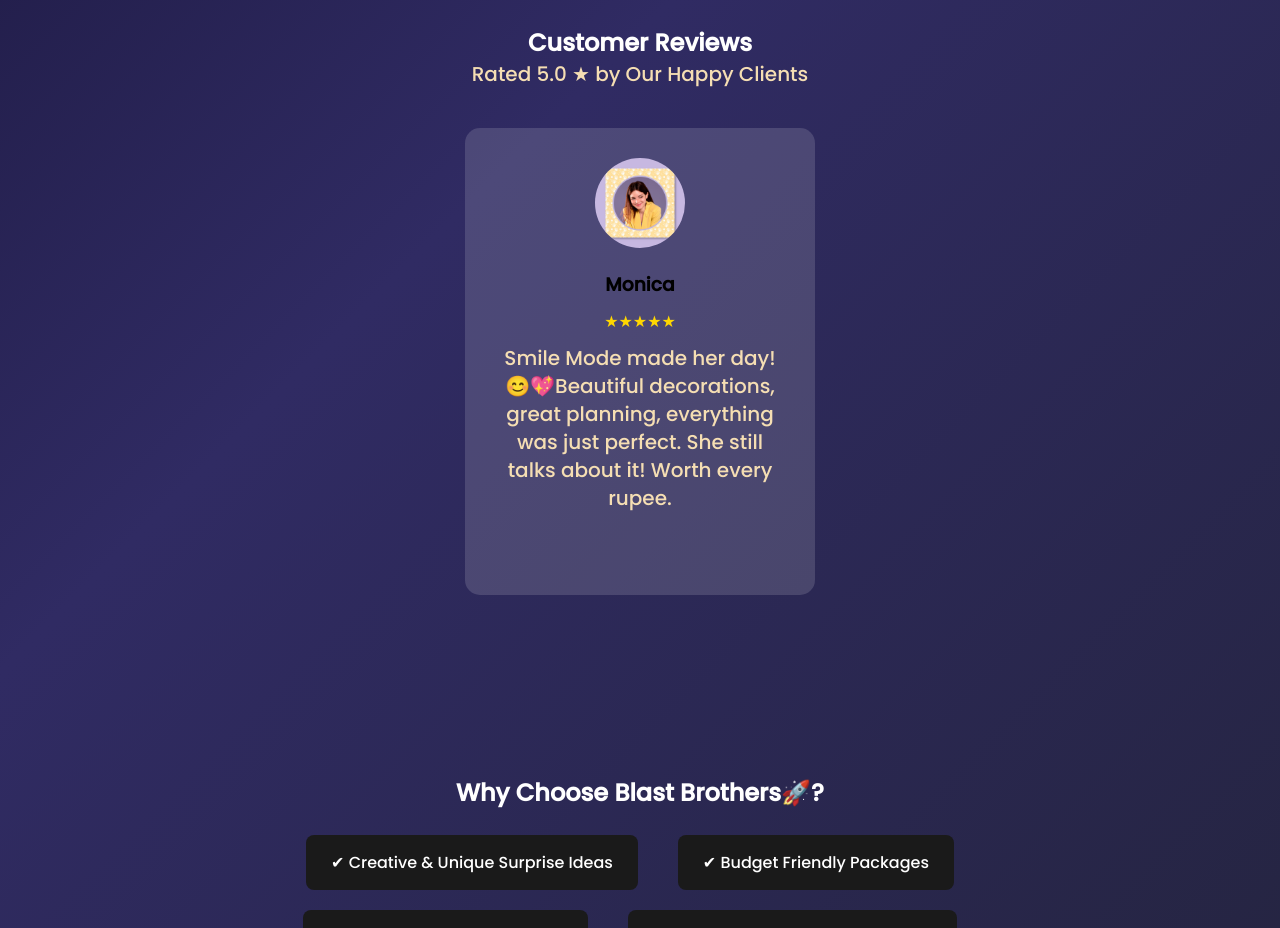
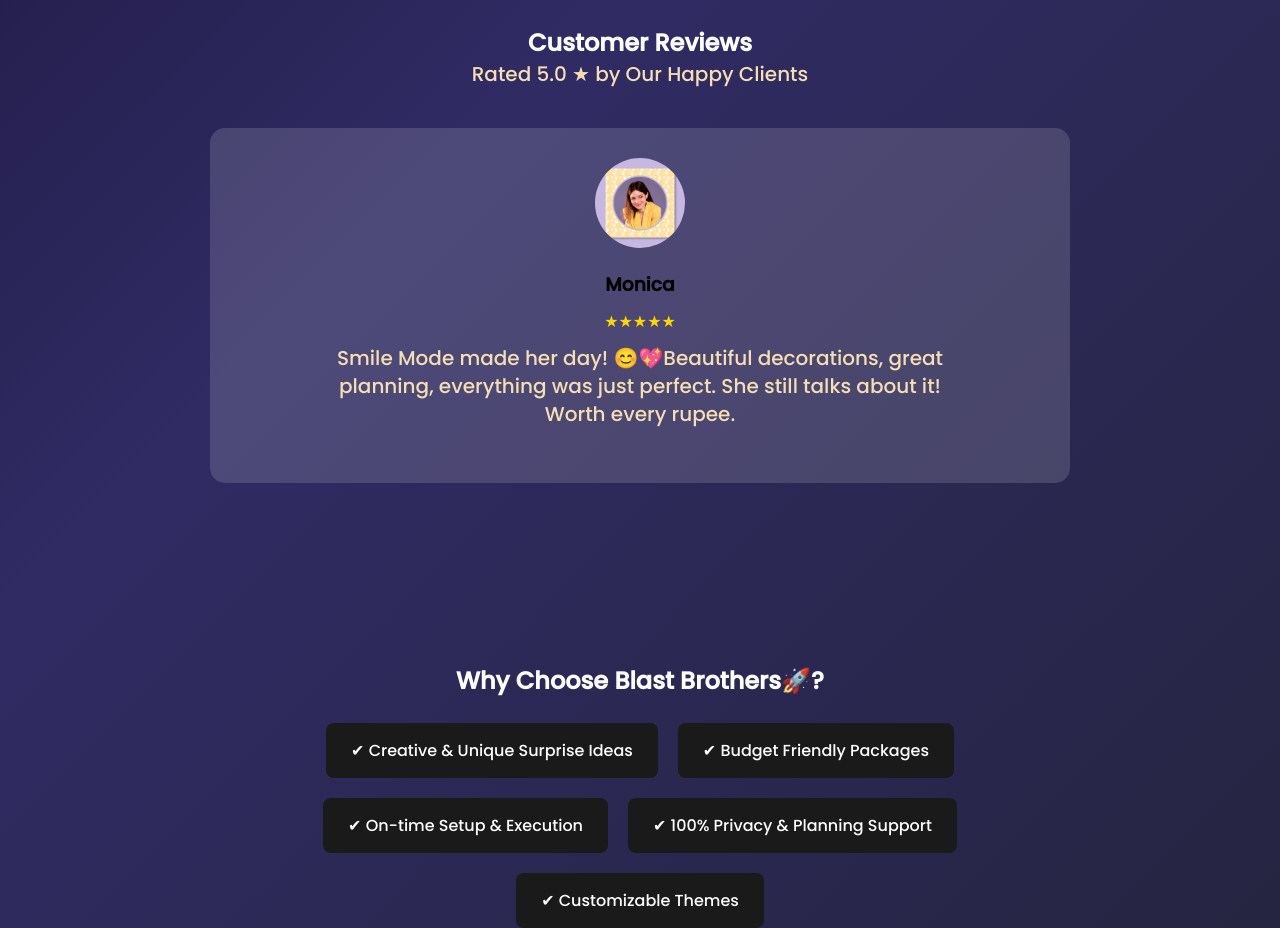
Before and after one commit to viswam24/Blast_Brother-s_website, a plain HTML site: page index.html in a window 1280 px wide. Shown: the part 1160-2088 px from the top of the page. Drawn offline with Linux system fonts and the light colour scheme.

Commit message:
Blast_Brother's Website With Updation

```diff
--- a/index.html
+++ b/index.html
@@ -109,11 +109,11 @@
     <h2>Why Choose Blast Brothers🚀?</h2><br>
 
     <div class="choose-container">
-        <div class="choose-box">✔ Creative & Unique Surprise Ideas</div><br>
-        <div class="choose-box">✔ Budget Friendly Packages</div><br>
-        <div class="choose-box">✔ On-time Setup & Execution</div><br>
-        <div class="choose-box">✔ 100% Privacy & Planning Support</div><br>
-        <div class="choose-box">✔ Customizable Themes</div><br>
+        <div class="choose-box">✔ Creative & Unique Surprise Ideas</div>
+        <div class="choose-box">✔ Budget Friendly Packages</div>
+        <div class="choose-box">✔ On-time Setup & Execution</div>
+        <div class="choose-box">✔ 100% Privacy & Planning Support</div>
+        <div class="choose-box">✔ Customizable Themes</div>
     </div>
 </div>
 </section>
--- a/style.css
+++ b/style.css
@@ -5,7 +5,7 @@
 }
 
 html,body{
-
+    overflow-x: hidden !important ;
     margin: 0;
     padding: 0;
     font-family: 'Poppins',sans-serif;
@@ -1003,7 +1003,7 @@ header{
 }
 
 .slider {
-  width: 350px;
+  width: 100%;
   margin: 40px auto;
   overflow: hidden;
 }
```
